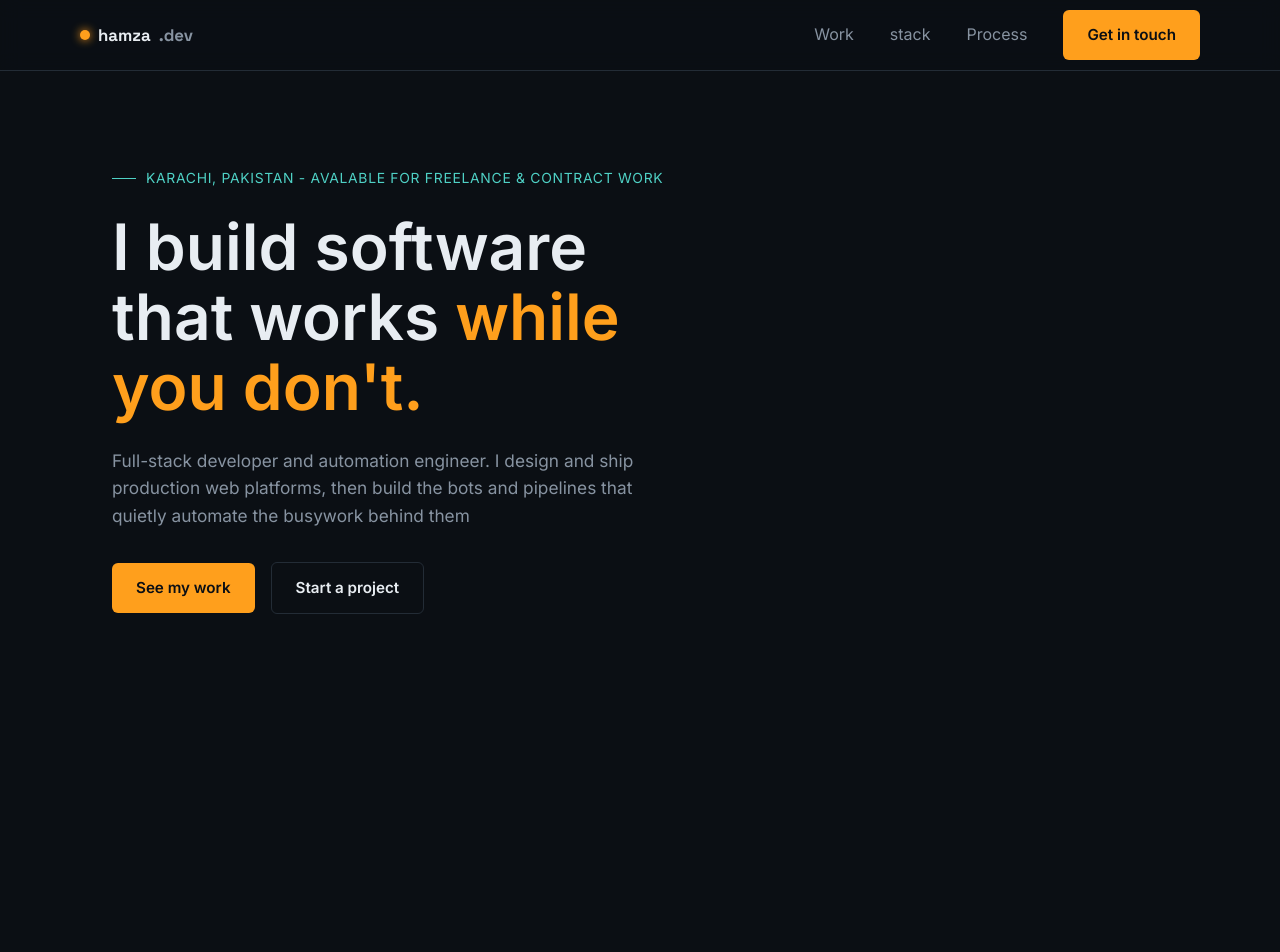
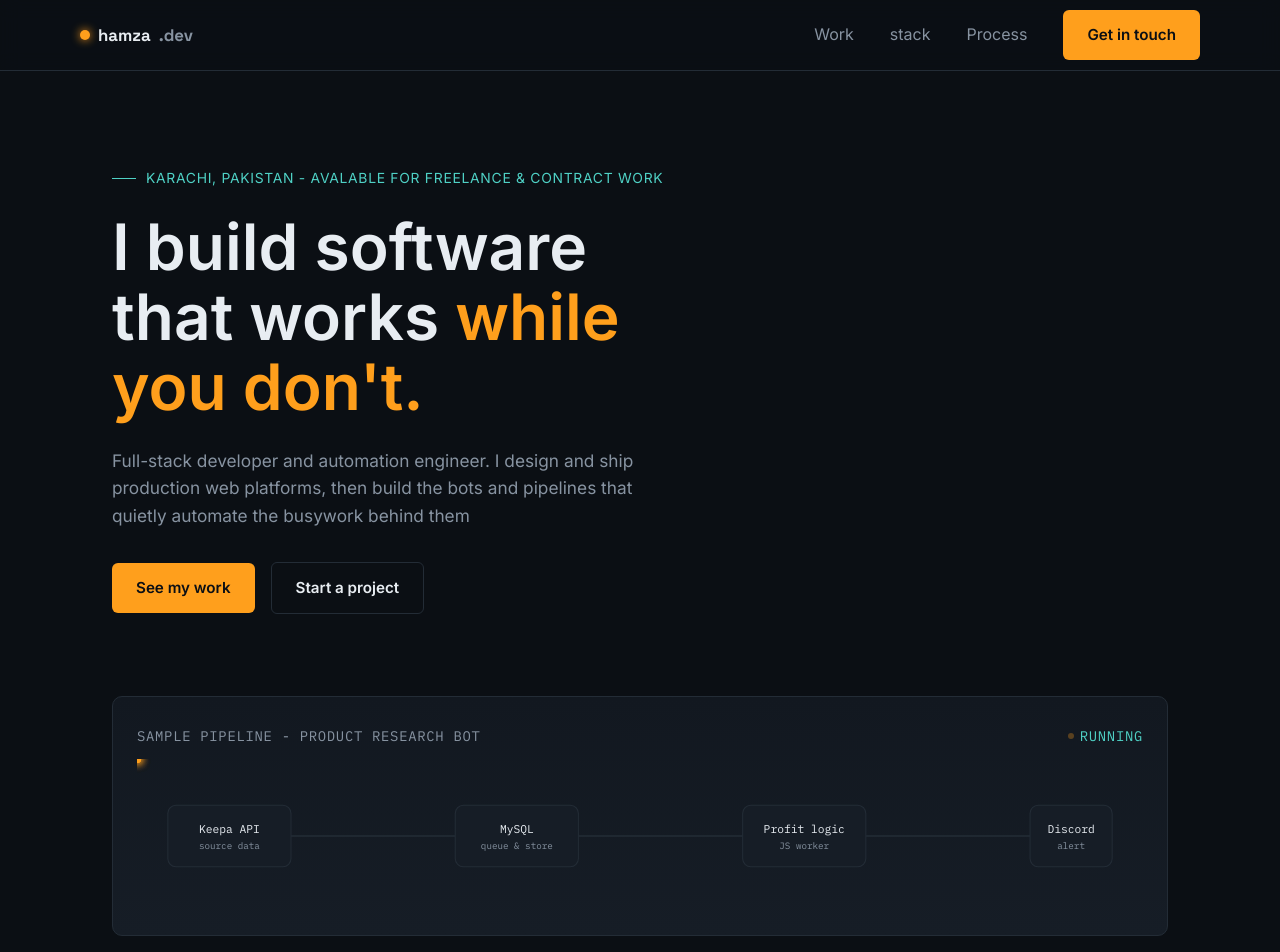
Before and after one commit to Hamzah-Amir/portfolio, a Next.js app: page / in a window 1280 px wide. Shown: the top 952 px of the page. Before the commit the page ends 800 px from the top, so only its background shows below. Built offline with nearby package versions, Linux system fonts and the light colour scheme.

Commit message:
created hero section

```diff
--- a/components/Hero.js
+++ b/components/Hero.js
@@ -13,6 +13,42 @@ const Hero = () => {
                 <button className="btn btn-primary"><Link href="#work">See my work</Link></button>
                 <button className="btn btn-ghost"><Link href="#contact">Start a project</Link></button>
             </div>
+            <div className={styles['pipeline-wrap']}>
+                <div className={styles['pipeline-label']}>
+                    <span>SAMPLE PIPELINE - PRODUCT RESEARCH BOT</span>
+                    <span className={styles['live']}>RUNNING</span>
+                </div>
+                <svg className="pipeline" viewBox="0 0 980 150" xmlns="http://www.w3.org/2000/svg" role="img" aria-label="Diagram of an automation pipeline: source API to queue to logic to output">
+          <path className={styles['pipe-line']} d="M150,75 H310" />
+          <path className={styles['pipe-line']} d="M430,75 H590" />
+          <path className={styles['pipe-line']} d="M710,75 H870" />
+
+          <circle className={styles['pipe-dot']} r="4"><animateMotion dur="3s" repeatCount="indefinite" path="M150,75 H310" /></circle>
+          <circle className={styles['pipe-dot']} r="4"><animateMotion dur="3s" begin="1s" repeatCount="indefinite" path="M430,75 H590" /></circle>
+          <circle className={styles['pipe-dot']} r="4"><animateMotion dur="3s" begin="2s" repeatCount="indefinite" path="M710,75 H870" /></circle>
+
+          <g>
+            <rect className={styles['node-box']} x="30" y="45" width="120" height="60" rx="8" />
+            <text className={styles['node-label']} x="90" y="72" textAnchor="middle">Keepa API</text>
+            <text className={styles['node-sub']} x="90" y="88" textAnchor="middle">source data</text>
+          </g>
+          <g>
+            <rect className={styles['node-box']} x="310" y="45" width="120" height="60" rx="8" />
+            <text className={styles['node-label']} x="370" y="72" textAnchor="middle">MySQL</text>
+            <text className={styles['node-sub']} x="370" y="88" textAnchor="middle">queue &amp; store</text>
+          </g>
+          <g>
+            <rect className={styles['node-box']} x="590" y="45" width="120" height="60" rx="8" />
+            <text className={styles['node-label']} x="650" y="72" textAnchor="middle">Profit logic</text>
+            <text className={styles['node-sub']} x="650" y="88" textAnchor="middle">JS worker</text>
+          </g>
+          <g>
+            <rect className={styles['node-box']} x="870" y="45" width="80" height="60" rx="8" />
+            <text className={styles['node-label']} x="910" y="72" textAnchor="middle">Discord</text>
+            <text className={styles['node-sub']} x="910" y="88" textAnchor="middle">alert</text>
+          </g>
+        </svg>
+            </div>
         </div>
     </section>
   )
--- a/components/Hero.module.css
+++ b/components/Hero.module.css
@@ -47,11 +47,41 @@
     margin-bottom: 82px;
 }
 
-.btn{
-  padding:13px 24px; border-radius:6px; font-weight:600; font-size:0.95rem;
-  transition:all 0.2s ease; display:inline-flex; align-items:center; gap:8px;
+.pipeline-wrap {
+    border: 1px solid var(--line); border-radius: var(--radius);
+    padding: 28px 24px 22px;
+    background:linear-gradient(180deg, var(--panel), var(--panel-2));
+    overflow: hidden;
 }
-.btn-primary{ background:var(--amber); color:var(--ink); }
-.btn-primary:hover{ background:#ffb84d; transform:translateY(-1px); }
-.btn-ghost{ border:1px solid var(--line); color:var(--text); }
-.btn-ghost:hover{ border-color:var(--cyan); color:var(--cyan); }
+
+.pipeline-label {
+    font-family: "IBM Plex Mono", monospace;
+    color: var(--muted); font-size: 0.87rem;
+    display: flex; justify-content: space-between;
+    letter-spacing: 0.05em; text-transform: uppercase;
+    margin-bottom: 12px;
+}
+
+.pipeline-label .live {
+    color: var(--cyan);
+    display: flex;
+    align-items: center; gap: 6px;
+}
+
+@keyframes pulse-dot{ 0%,100%{ opacity:1; } 50%{ opacity:0.3; } }
+
+.pipeline-label .live::before {
+    content: '';
+    display: inline-block;
+    width: 6px; height: 6px;
+    border-radius: 50%;
+    background: var(--amber);
+    animation: pulse-dot 1.6s ease-in-out infinite;
+}
+
+svg.pipeline{ width:100%; height:auto; display:block; }
+.node-box{ fill:var(--panel-2); stroke:var(--line); stroke-width:1; }
+.node-label{ font-family:'IBM Plex Mono', monospace; font-size:11px; fill:var(--text); }
+.node-sub{ font-family:'IBM Plex Mono', monospace; font-size:9px; fill:var(--muted); }
+.pipe-line{ stroke:var(--line); stroke-width:1.5; fill:none; }
+.pipe-dot{ fill:var(--amber); filter:drop-shadow(0 0 4px var(--amber)); }
```
